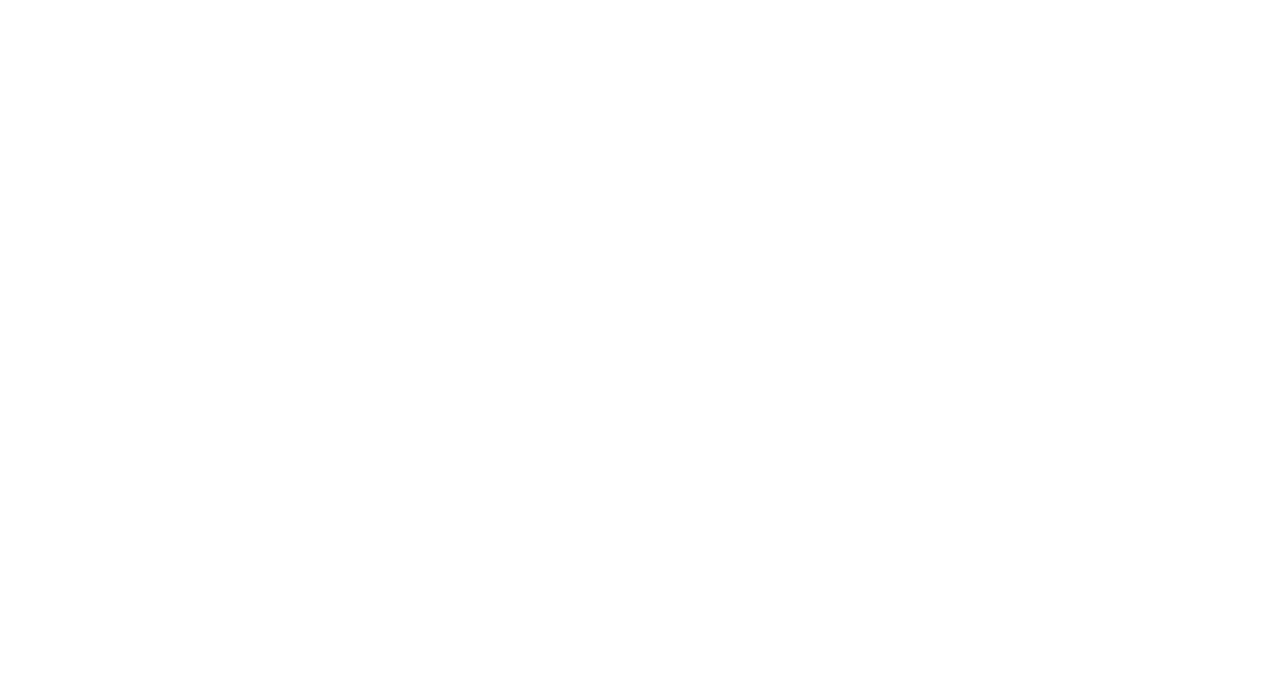
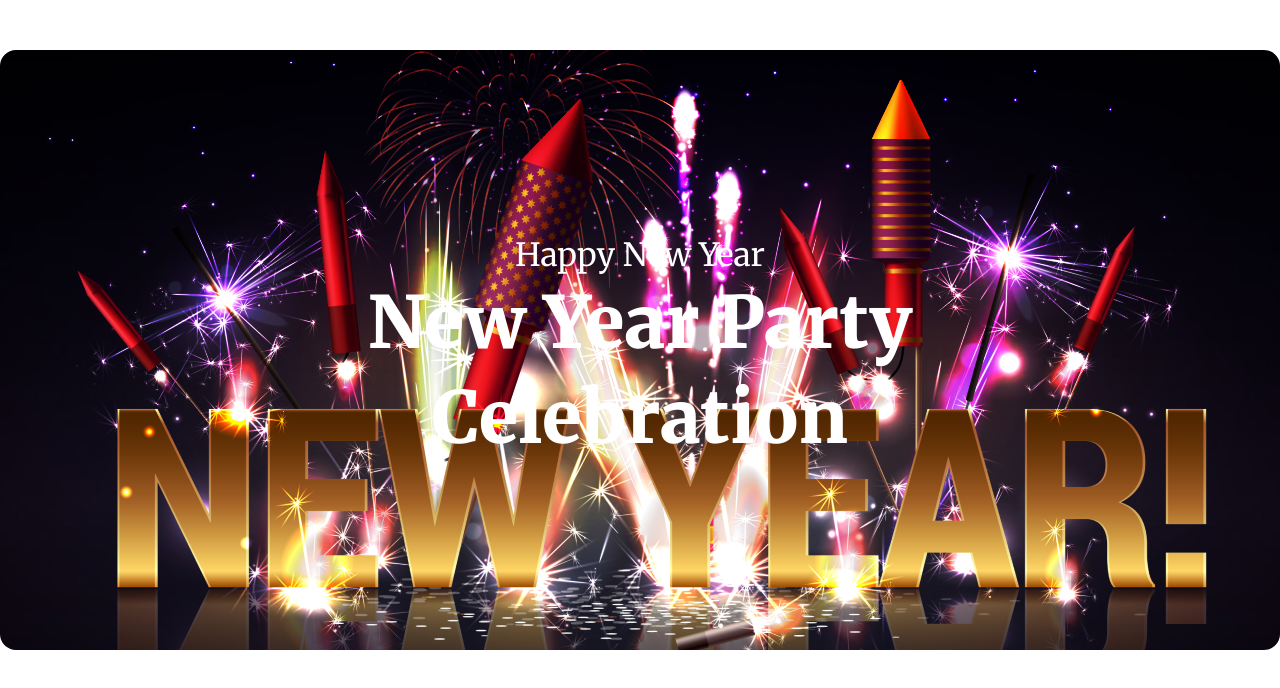
Before and after one commit to imashahida92/new-year-by-ima, a plain HTML site: page index.html in a window 1280 px wide. Drawn offline with Linux system fonts and the light colour scheme.

Commit message:
banner section done

```diff
--- a/index.html
+++ b/index.html
@@ -7,6 +7,20 @@
     <link rel="stylesheet" href="style.css">
 </head>
 <body>
+    <header class="banner-container">
+        <div class="banner-content">
+            <p class="banner-heading">Happy New Year</p>
+            <h1 class="banner-title">New Year Party<br>Celebration</h1>
+        </div>
+    </header>
+    <main>
+        <!-- offer section start here  -->
+         <section class="offer">
 
+         </section>
+    </main>
+    <footer>
+
+    </footer>
 </body>
 </html>
--- a/style.css
+++ b/style.css
@@ -1,5 +1,53 @@
 @import url('https://fonts.googleapis.com/css2?family=Merriweather:ital,wght@0,300;0,400;0,700;0,900;1,300;1,400;1,700;1,900&display=swap');
 
+*{
+    /* box-sizing: border-box;  count the width and height with padding  */
+    box-sizing: border-box;
+    margin: 0px;
+    padding: 0px;
+}
 body{
     font-family: "Merriweather", serif;
 }
+/* header section  */
+/* banner section start here  */
+.banner-container{
+    max-width:1320px;
+    height: 600px;
+    border-radius: 16px;
+    background-image: linear-gradient(180.00deg, rgb(7, 2, 17),rgba(7, 2, 17, 0) 100%), url(images/Banner\ Image.png);
+    margin: 50px auto ;
+    background-position: center;
+    background-repeat: no-repeat;
+    background-size:cover ;
+    background-blend-mode: overlay;
+}
+.banner-heading{
+    color: rgb(255, 255, 255);
+    font-family: Merriweather;
+    font-size: 32px;
+    font-weight: 400;
+    line-height: 40px;
+    letter-spacing: 0%;
+    text-align: center;
+}
+.banner-title{
+    color: rgb(255, 255, 255);
+    font-family: Merriweather;
+    font-size: 72px;
+    font-weight: 900;
+    line-height: 95px;
+    letter-spacing: 0%;
+    text-align: center;
+}
+.banner-container{
+    display: flex;
+    justify-content: center;
+    align-items: center;
+    /* margin: 233px 344px 177px 344px; */
+}
+/* offer section start here  */
+.offer{
+    width: 802px;
+    height: 806px;
+}
```
